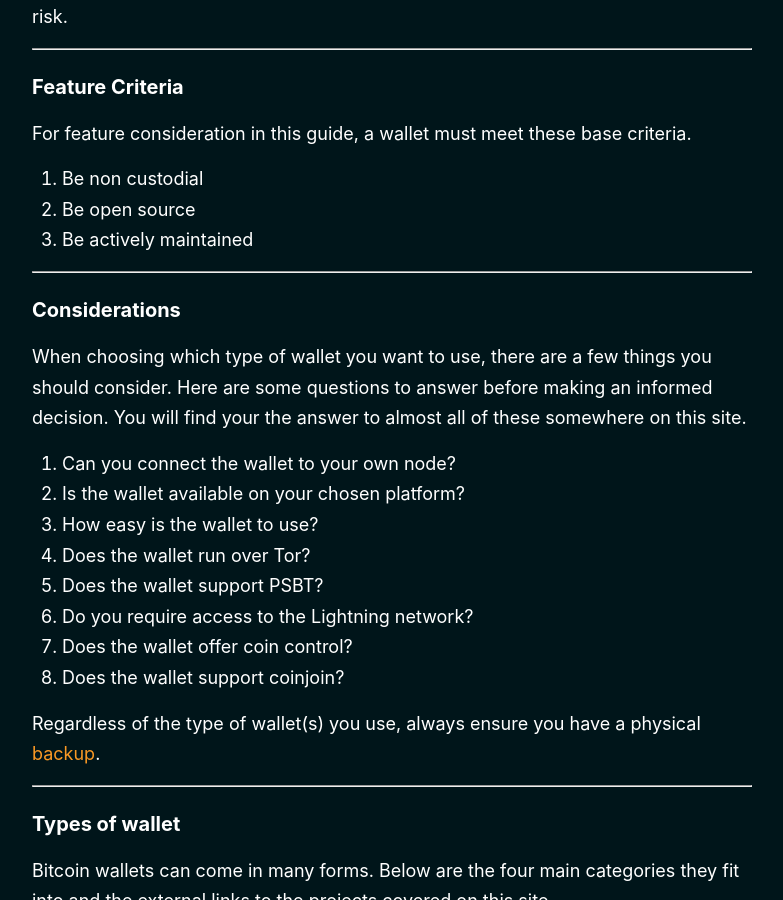
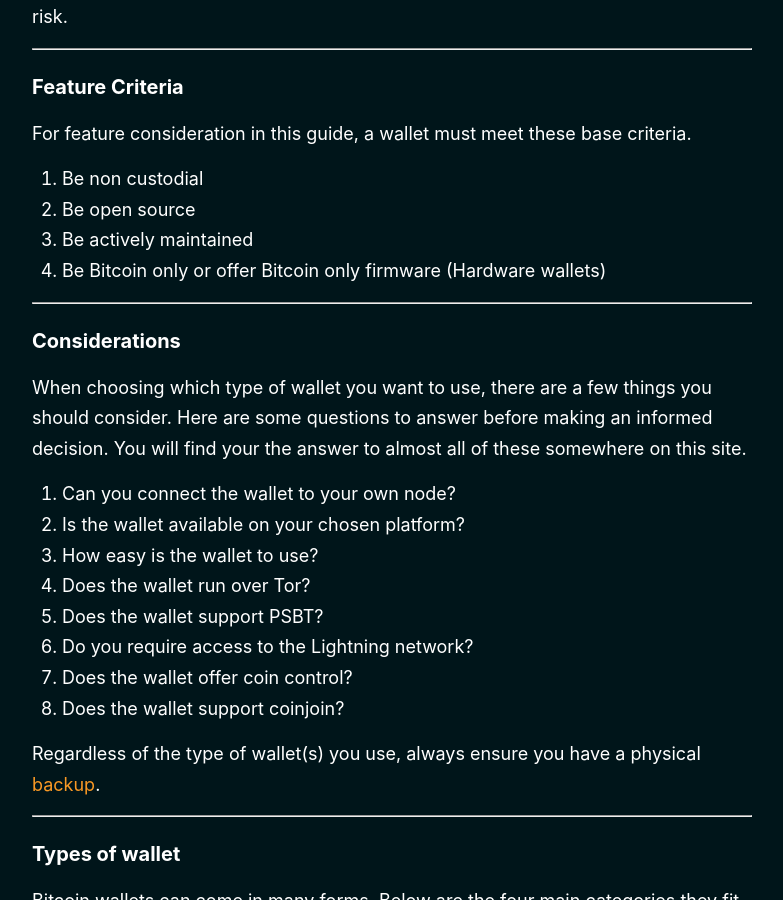
Before and after one commit to BitcoinQnA/bitcoin-wallet-guide, a Jekyll site: the page built from _pages/home.md, in a window 1280 px wide and 900 px high, scrolled down 656 px. Shown: the whole window, without its empty margins (248-1031 px from the left). Built offline with Jekyll 4.4.1, drawn with Linux system fonts in a browser that asks for light colours.

Commit message:
Update home.md

```diff
--- a/_pages/home.md
+++ b/_pages/home.md
@@ -17,6 +17,7 @@ For feature consideration in this guide, a wallet must meet these base criteria.
   1.  Be non custodial
   2.  Be open source
   3.  Be actively maintained
+  4.  Be Bitcoin only or offer Bitcoin only firmware (Hardware wallets)
 
 ***
 
```
